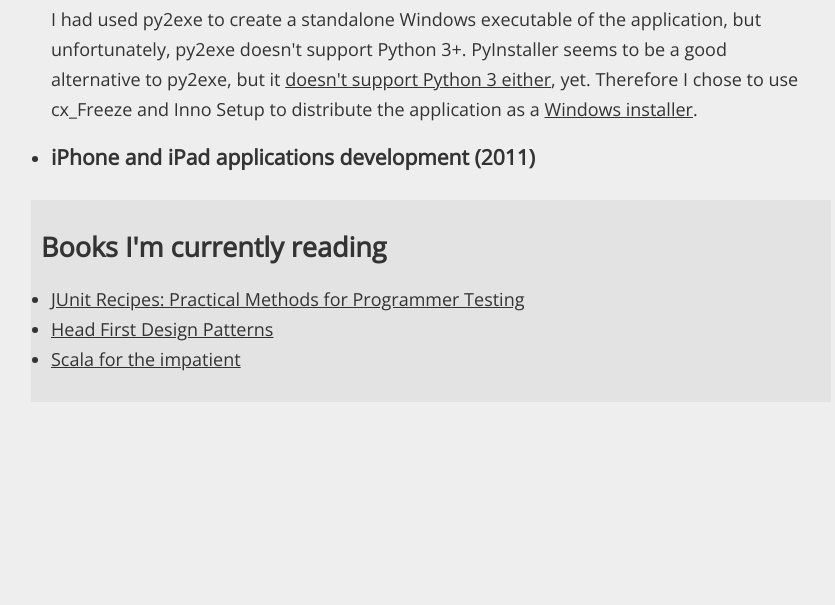
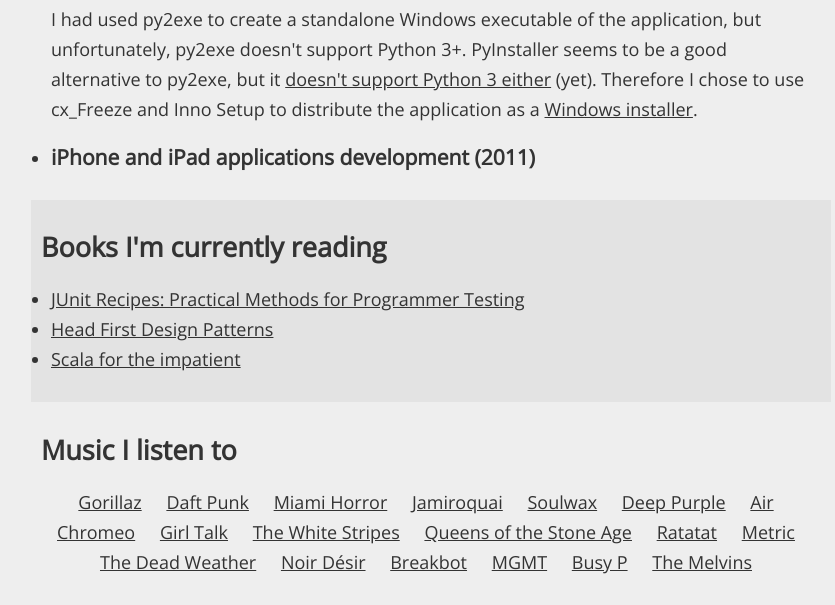
Before and after one commit to adrien-fichet/sniksnp.github.io, a plain HTML site: page index.html in a window 1280 px wide. Shown: the part 2537-3142 px from the top of the page, without its empty margins (209-1044 px from the left). Before the commit the page ends 2939 px from the top, so only its background shows below. Drawn offline with nearby package versions, Linux system fonts and the light colour scheme.

Commit message:
Add a music section

```diff
--- a/css/style.css
+++ b/css/style.css
@@ -84,3 +84,13 @@ section article h3 {
 section article p {
     margin-top: 0px;
 }
+
+#musiclist {
+    text-align: center;
+    padding: 0px;
+}
+
+#musiclist li {
+    display: inline;
+    padding: 10px;
+}
--- a/index.html
+++ b/index.html
@@ -123,7 +123,7 @@
                         I had used py2exe to create a standalone Windows executable of the application,
                         but unfortunately, py2exe doesn't support Python 3+. PyInstaller seems to be
                         a good alternative to py2exe, but it <a href="http://www.pyinstaller.org/roadmap"> doesn't
-                        support Python 3 either</a>, yet. Therefore I chose to use cx_Freeze and
+                        support Python 3 either</a> (yet). Therefore I chose to use cx_Freeze and
                         Inno Setup to distribute the application as a
                         <a href="https://github.com/sniksnp/typing_game/raw/master/dist/typing_game-setup.exe">
                         Windows installer</a>.
@@ -155,5 +155,31 @@
             </ul>
         </article>
     </section>
+    <section>
+        <h1>Music I listen to</h1>
+        <ul id="musiclist">
+            <li><a href="http://grooveshark.com/#!/s/Demon+Days/3NdLXM?src=5">Gorillaz</a></li>
+            <li><a href="http://grooveshark.com/#!/s/Voyager/4z4qvE?src=5">Daft Punk</a></li>
+            <li><a href="http://grooveshark.com/#!/s/Echoplex/4A1E1f?src=5">Miami Horror</a></li>
+            <li><a href="http://grooveshark.com/#!/s/Runaway+Remastered+For+2006/4bT4a0?src=5">Jamiroquai</a></li>
+            <li><a href="http://grooveshark.com/#!/s/E+Talking/dCWSh?src=5">Soulwax</a></li>
+            <li><a href="http://grooveshark.com/#!/s/Hard+Lovin+Woman/3BauoQ?src=5">Deep Purple</a></li>
+            <li><a href="http://grooveshark.com/#!/s/Talisman/4z4Yzh?src=5">Air</a></li>
+            <li><a href="http://grooveshark.com/#!/s/Night+By+Night/2QrLPD?src=5">Chromeo</a></li>
+            <li><a href="http://grooveshark.com/#!/s/This+Is+The+Remix/3Bwt4g?src=5">Girl Talk</a></li>
+            <li>
+                <a href="http://grooveshark.com/#!/s/Dead+Leaves+And+The+Dirty+Ground/IlEmD?src=5">The White Stripes</a>
+            </li>
+            <li><a href="http://grooveshark.com/#!/s/First+It+Giveth/2CZRl2?src=5">Queens of the Stone Age</a></li>
+            <li><a href="http://grooveshark.com/#!/s/Falcon+Jab/3GLh5z?src=5">Ratatat</a></li>
+            <li><a href="http://grooveshark.com/#!/s/IOU/2v3isD?src=5">Metric</a></li>
+            <li><a href="http://grooveshark.com/#!/s/Blue+Blood+Blues/2QiSUd?src=5">The Dead Weather</a></li>
+            <li><a href="http://grooveshark.com/#!/s/01+La+Rage/3RdLW5?src=5">Noir Désir</a></li>
+            <li><a href="http://grooveshark.com/#!/s/Penelope+Pitstop/2Jka2N?src=5">Breakbot</a></li>
+            <li><a href="http://grooveshark.com/#!/s/Siberian+Breaks/4DPnxM?src=5">MGMT</a></li>
+            <li><a href="http://grooveshark.com/#!/s/Rainbow+Man/3xV42k?src=5">Busy P</a></li>
+            <li><a href="http://grooveshark.com/#!/s/June+Bug/1o3BP4?src=5">The Melvins</a></li>
+        </ul>
+    </section>
 </body>
 </html>
```
